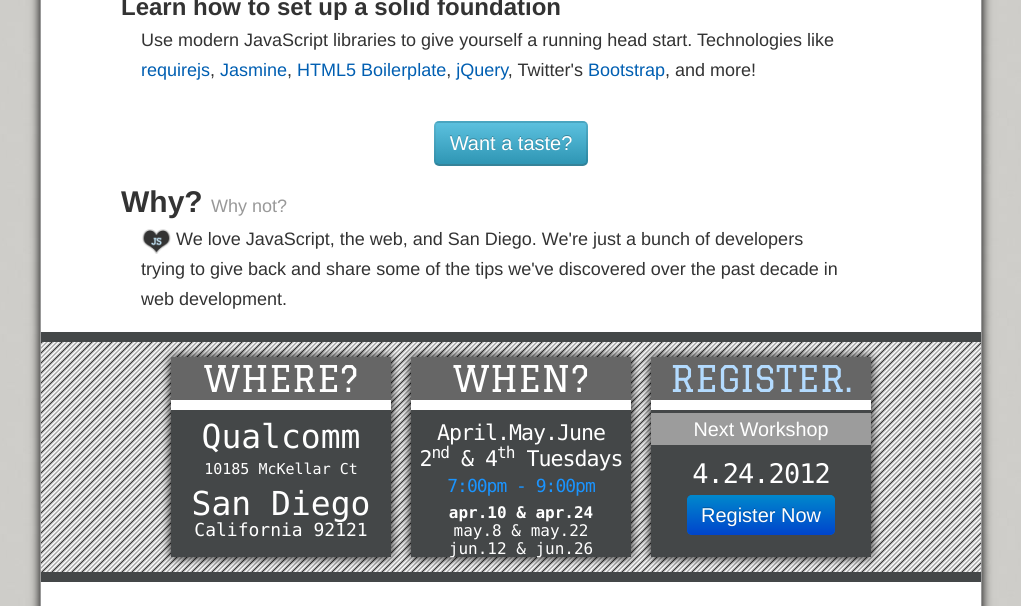
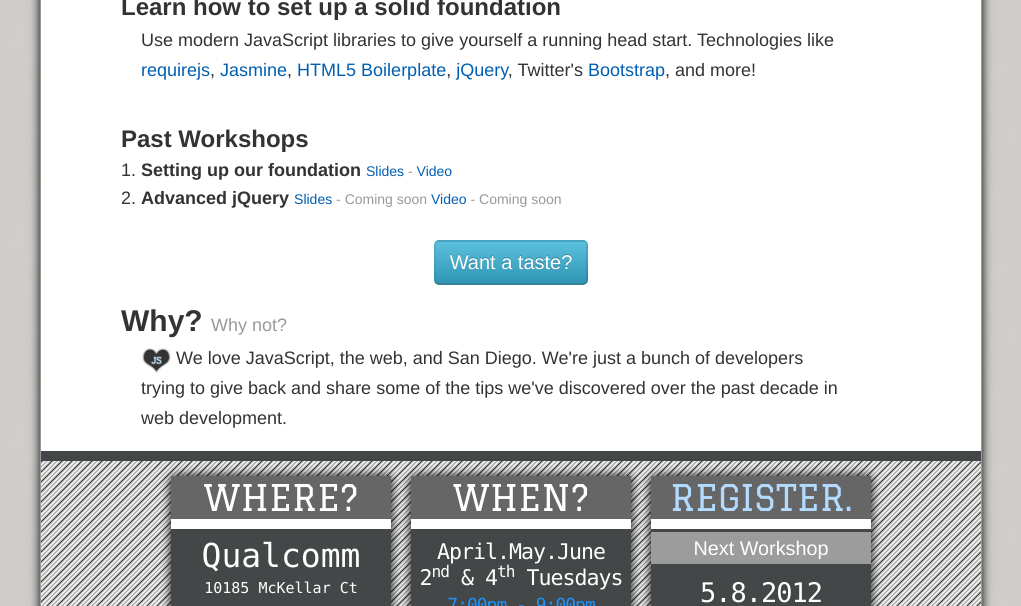
Before and after one commit to javascriptu/javascriptu.github.com, a plain HTML site: page index.html in a window 1280 px wide. Shown: the part 930-1536 px from the top of the page, without its empty margins (129-1150 px from the left). Drawn offline with nearby package versions, Linux system fonts and the light colour scheme; a script that the page names is missing.

Commit message:
Updating date, adding slides/videos

```diff
--- a/css/styles.less
+++ b/css/styles.less
@@ -291,7 +291,6 @@ header {
     &:visited {
       color:white;
     }
-    line-height:46px;
   }
 }
 
--- a/index.html
+++ b/index.html
@@ -124,6 +124,32 @@
     </div>
   </div>
 
+  <div class="row tout">
+    <div class="span10 offset1">
+      <h2>Past Workshops</h2>
+      <ol class="span9">
+        <li>
+          <h3>
+            Setting up our foundation
+            <small>
+              <a href="http://www.javascriptu.org/decks/sd/building_the_foundation/">Slides</a> -
+              <a href="http://www.youtube.com/watch?v=CQAq7lYghlY">Video</a>
+            </small>
+          </h3>
+        </li>
+        <li>
+          <h3>
+            Advanced jQuery
+            <small>
+              <a href="">Slides</a> - Coming soon
+              <a href="">Video</a> - Coming soon
+            </small>
+          </h3>
+        </li>
+      </ol>
+    </div>
+  </div>
+
   <div id="tout-javascript" class="row tout">
     <div id="javascript-front" class="span12">
       <button id="expose-playground" class="btn-large btn-info">Want a taste?</button>
@@ -180,7 +206,7 @@ $('#you-can-code').slideDown();
             <span id="times">7:00pm - 9:00pm</span>
           </p>
           <ul>
-            <li class="next-dates">apr.10 & apr.24</li>
+            <li class="past-dates" style="text-decoration:line-through">apr.10 & apr.24</li>
             <li>may.8 & may.22</li>
             <li>jun.12 & jun.26</li>
           </ul>
@@ -188,8 +214,8 @@ $('#you-can-code').slideDown();
         <div id="info-pane-register" class="info-pane span3">
           <h3 class="info-header">REGISTER.</h3>
           <h4>Next Workshop</h4>
-          <p>4.24.2012</p>
-          <a href="http://www.eventbrite.com/event/3247030957" class="btn-large btn-primary">Register Now</a>
+          <p>5.8.2012</p>
+          <a href="" class="btn btn-large btn-primary disabled">Register Friday</a>
         </div>
       </div>
     </div>
```
Also changed, not shown: css/main.css.
